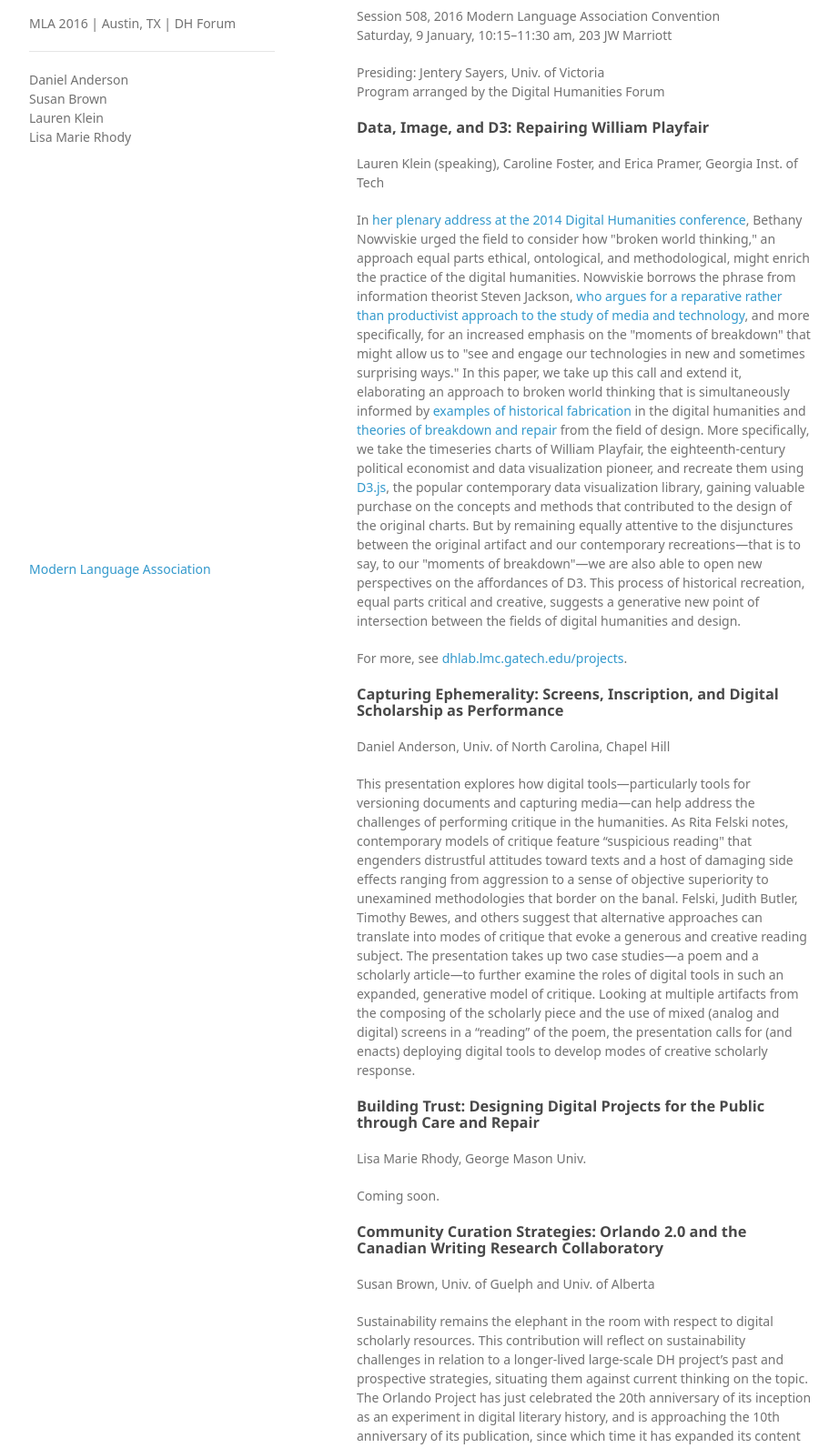
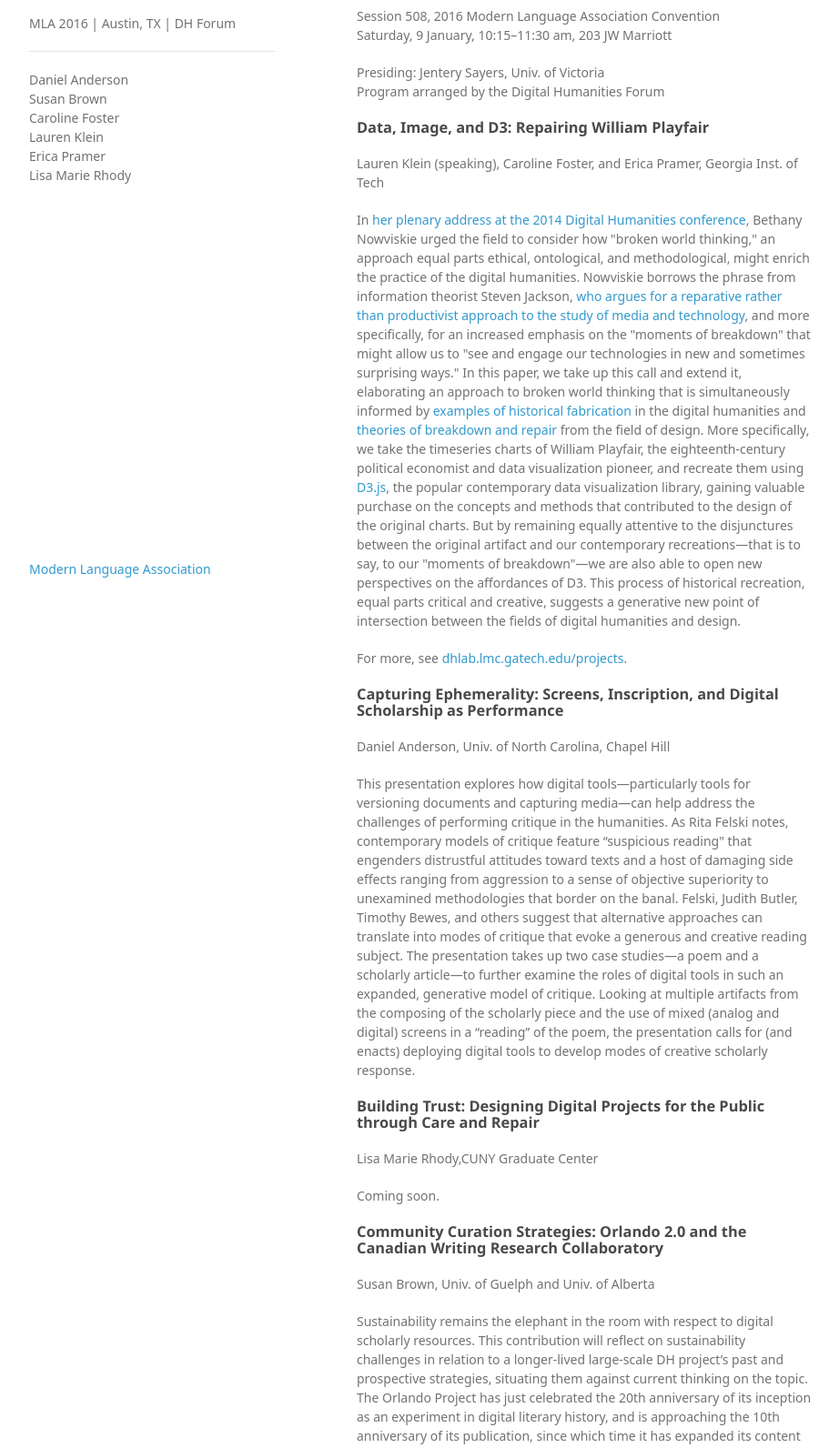
Before and after one commit to jentery/careRepair, a plain HTML site: page index.html in a window 1280 px wide. Shown: the part 94-1686 px from the top of the page at 91% size, without its empty margins (178-1100 px from the left). Drawn offline with Linux system fonts and the light colour scheme; a web font is replaced by a local one.

Commit message:
Update index.html

```diff
--- a/index.html
+++ b/index.html
@@ -20,7 +20,9 @@
 <hr>
 <p>Daniel Anderson<br>
 Susan Brown<br>
+Caroline Foster<br>
 Lauren Klein<br>
+Erica Pramer<br>
 Lisa Marie Rhody</p>
 </header>
 <section>
@@ -49,9 +51,9 @@ Program arranged by the Digital Humanities Forum</p>
 
 <h3><a id="lisa"></a>Building Trust: Designing Digital Projects for the Public through Care and Repair</h3>
 
-<p>Lisa Marie Rhody, George Mason Univ.</p>
+<p>Lisa Marie Rhody,CUNY Graduate Center</p>
 
-<p>Coming soon. </p>
+<p>Coming soon.</p>
 
 <h3><a id="susan"></a>Community Curation Strategies: Orlando 2.0 and the Canadian Writing Research Collaboratory</h3>
 
```
